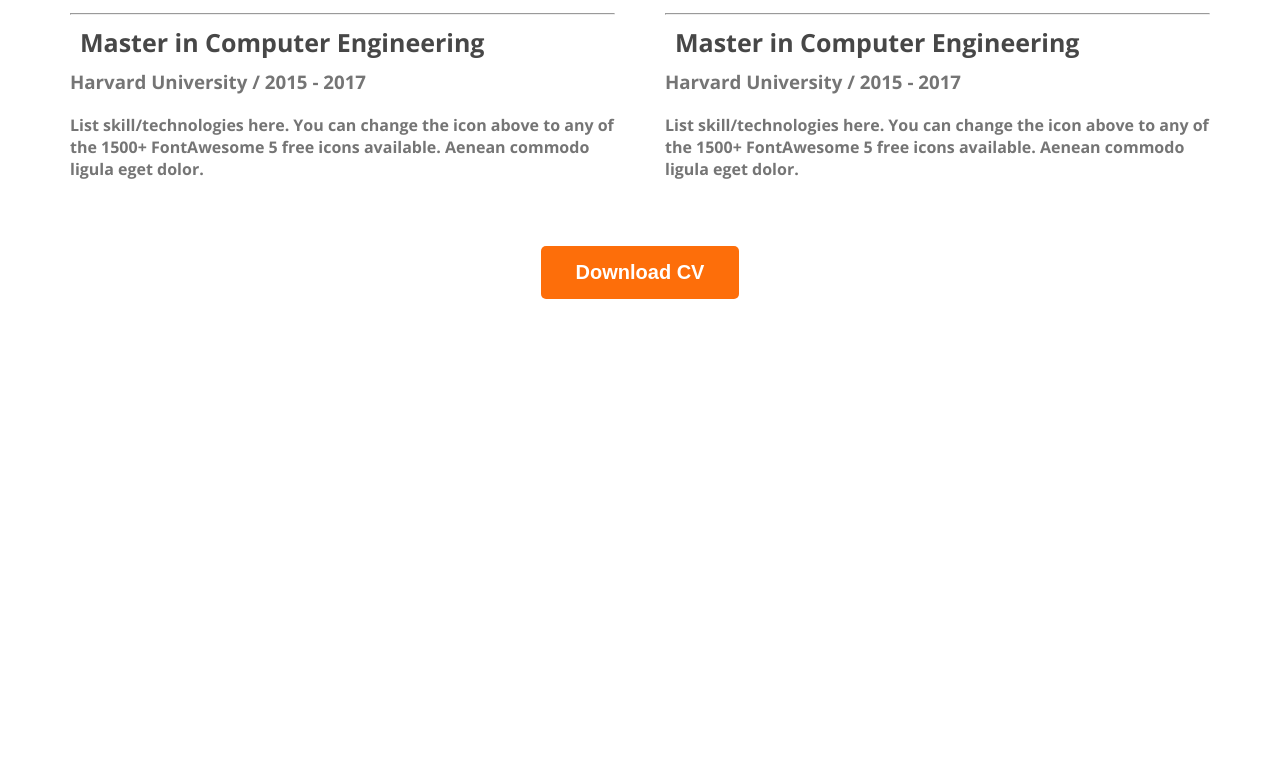
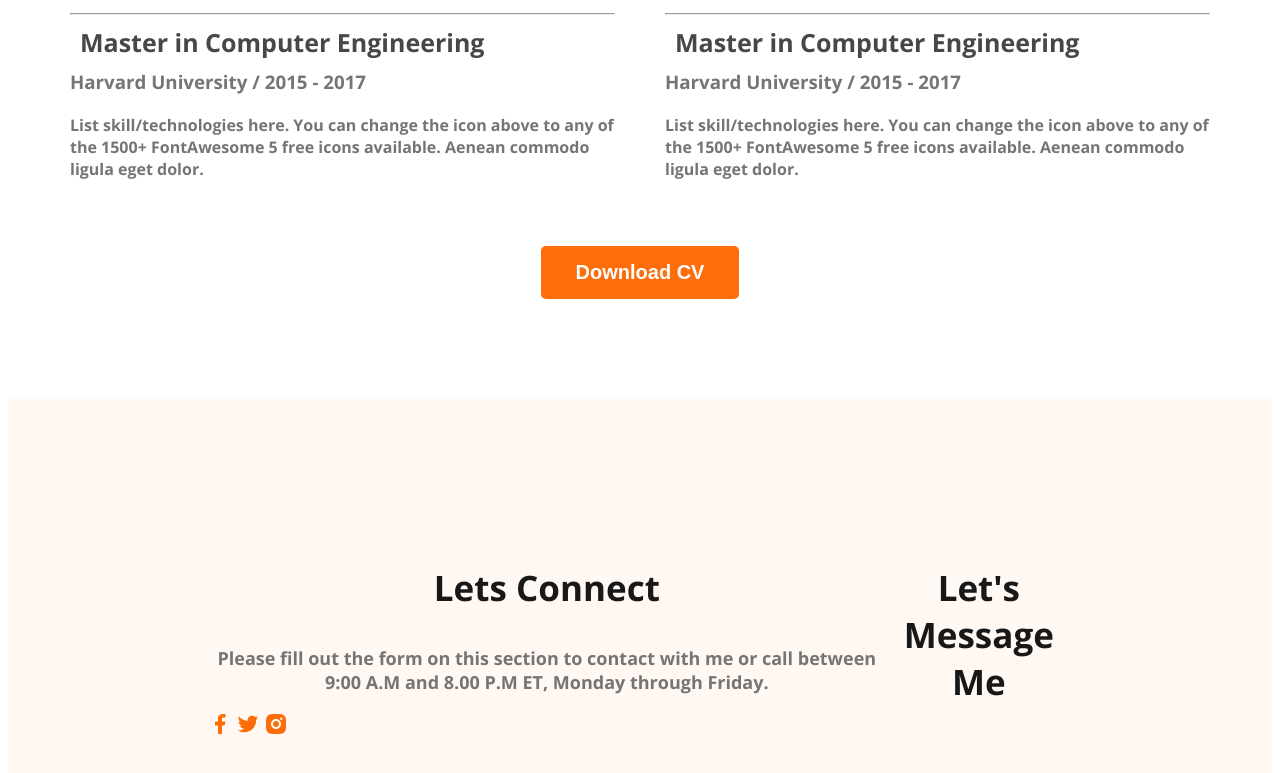
Before and after one commit to talha7688/web-developer-portfolio, a plain HTML site: page index.html in a window 1280 px wide. Shown: the part 2897-3670 px from the top of the page. Before the commit the page ends 3204 px from the top, so only its background shows below. Drawn offline with nearby package versions, Linux system fonts and the light colour scheme.

Commit message:
adeed basic footer

```diff
--- a/index.html
+++ b/index.html
@@ -148,7 +148,19 @@
     </main>
 
     <footer>
+        <div class="footer-column">
+            <h3 class="section-title">Lets Connect</h3>
+            <p class="section-description">Please fill out the form on this section to contact with me or call between 9:00 A.M and 8.00 P.M ET, Monday through Friday.</p>
+            <div class="social-links">
+                <a href=""><img src="/images/icons/facebook.png" alt=""></a>
+                <a href=""><img src="/images/icons/twitter.png" alt=""></a>
+                <a href=""><img src="/images/icons/insta.png" alt=""></a>
+            </div>
+        </div>
+        <div class="footer-column">
+            <h3 class="section-title">Let's Message Me </h3>
 
+        </div>
     </footer>
 
 </body>
--- a/styles/portfolio.css
+++ b/styles/portfolio.css
@@ -179,7 +179,7 @@ main section {
     color: #757575;
 }
 
-.resume-item-institute{
+.resume-item-institute {
     margin-bottom: 20px;
     margin-top: 0px;
 }
@@ -190,9 +190,19 @@ main section {
     font-weight: 700;
     margin: 10px;
 }
-.download-cv{
+
+.download-cv {
     display: flex;
     align-items: center;
     justify-content: center;
     margin-top: 50px;
 }
+
+/* footer section */
+
+footer{
+    display: flex;
+    background: #FFF8F3;
+    padding: 130px 200px;
+    margin-top: 100px;
+}
```
